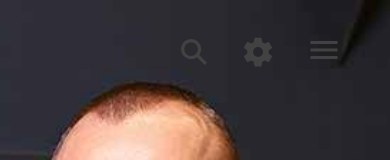
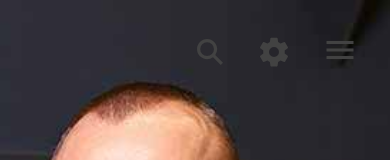
Before and after one commit to AplUSAndmINUS/terence-waters-ionic, a React (Create React App) app: page /home in a window 390 px wide. Shown: the top 160 px of the page. Built offline with nearby package versions, Linux system fonts and the light colour scheme; a web font is replaced by a local one.

Commit message:
added isMobile logic to show and hide padding

```diff
--- a/src/components/menu/MenuButtons/MenuButtons.tsx
+++ b/src/components/menu/MenuButtons/MenuButtons.tsx
@@ -10,7 +10,7 @@ interface MenuButtonsProps {
   isMobile?: boolean;
 }
 
-export const MenuButtons: React.FC<MenuButtonsProps> = ({ isMobile = false}) => {
+export const MenuButtons: React.FC<MenuButtonsProps> = ({ isMobile = false }) => {
   return (
     <div className="ion-float-right ion-margin-end">
       <IonIcon
--- a/src/pages/SkinPage/SkinPage.tsx
+++ b/src/pages/SkinPage/SkinPage.tsx
@@ -70,7 +70,7 @@ export const SkinPage: React.FC = () => {
           <IonToolbar
             className="ion-no-border ion-justify-content-around"
             style={{ position: "fixed", top: 0, left: 0, right: 0 }}>
-            <MenuButtons />
+            <MenuButtons isMobile={isMobile} />
           </IonToolbar>
         </IonHeader>
         <FullScreenRow className="ion-hide-lg-up ion-align-items-center ion-justify-content-end ion-padding">
```
